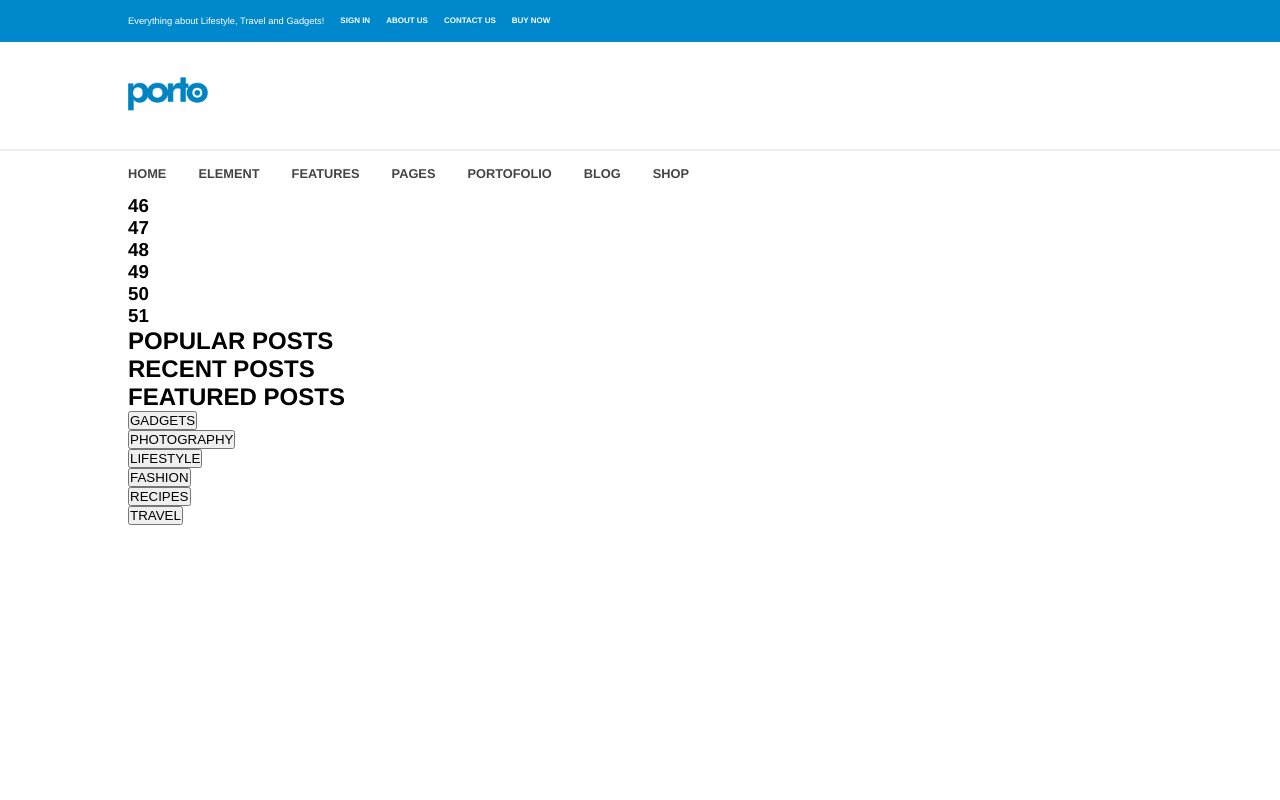
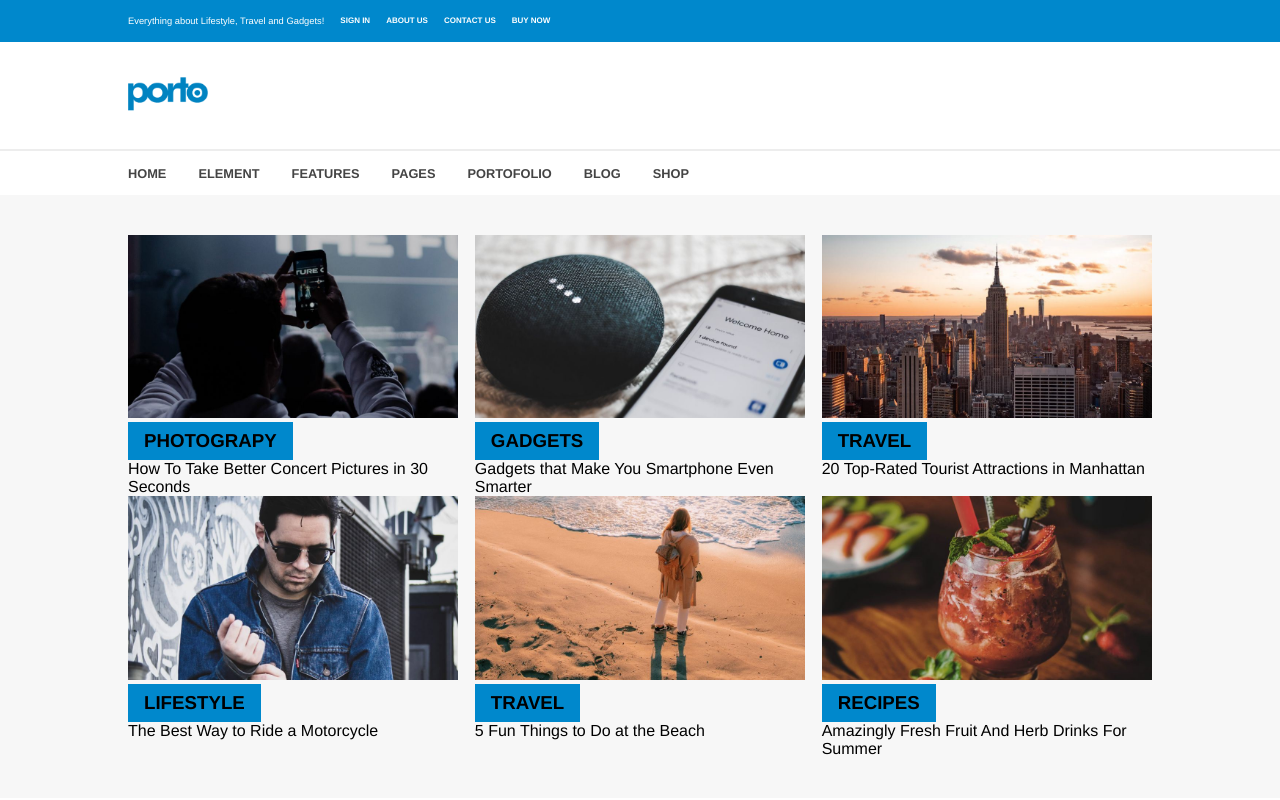
Before and after one commit to Nicola-Perera/proj-html-vuejs, a Vue app: page / in a window 1280 px wide. Shown: the top 800 px of the page. Built offline with nearby package versions, Linux system fonts and the light colour scheme.

Commit message:
add style to hero posts

```diff
--- a/src/App.vue
+++ b/src/App.vue
@@ -38,7 +38,7 @@ export default {
           title: 'How To Take Better Concert Pictures in 30 Seconds',
           overview: 'Euismod atras vulputate iltricies etri elit. Class aptent taciti sociosqu ad litora torquent per conubia nostra, per inceptos himenaeos.',
           text: 'Euismod atras vulputate iltricies etri elit. Class aptent taciti sociosqu ad litora torquent per conubia nostra, per inceptos himenaeos. Nulla nunc dui, tristique in semper vel, congue sed ligula. Nam dolor ligula, faucibus id sodales in, auctor fringilla libero. Pellentesque pellentesque tempor tellus eget hendreit. Morbi id aliquam ligula. Aliquam id dui sem. Proin rhoncus consequat nisl, eu ornare mauris tincidunt vitae. [...]',
-          image: 'blog-46.jpg',
+          image: 'blog-46',
           status: {
             hero: true,
             popular: false,
@@ -54,7 +54,7 @@ export default {
           title: 'Gadgets that Make You Smartphone Even Smarter',
           overview: 'Euismod atras vulputate iltricies etri elit. Class aptent taciti sociosqu ad litora torquent per conubia nostra, per inceptos himenaeos.',
           text: 'Euismod atras vulputate iltricies etri elit. Class aptent taciti sociosqu ad litora torquent per conubia nostra, per inceptos himenaeos. Nulla nunc dui, tristique in semper vel, congue sed ligula. Nam dolor ligula, faucibus id sodales in, auctor fringilla libero. Pellentesque pellentesque tempor tellus eget hendreit. Morbi id aliquam ligula. Aliquam id dui sem. Proin rhoncus consequat nisl, eu ornare mauris tincidunt vitae. [...]',
-          image: 'blog-47.jpg',
+          image: 'blog-47',
           status: {
             hero: true,
             popular: false,
@@ -70,7 +70,7 @@ export default {
           title: '20 Top-Rated Tourist Attractions in Manhattan',
           overview: 'Euismod atras vulputate iltricies etri elit. Class aptent taciti sociosqu ad litora torquent per conubia nostra, per inceptos himenaeos.',
           text: 'Euismod atras vulputate iltricies etri elit. Class aptent taciti sociosqu ad litora torquent per conubia nostra, per inceptos himenaeos. Nulla nunc dui, tristique in semper vel, congue sed ligula. Nam dolor ligula, faucibus id sodales in, auctor fringilla libero. Pellentesque pellentesque tempor tellus eget hendreit. Morbi id aliquam ligula. Aliquam id dui sem. Proin rhoncus consequat nisl, eu ornare mauris tincidunt vitae. [...]',
-          image: 'blog-48.jpg',
+          image: 'blog-48',
           status: {
             hero: true,
             popular: false,
@@ -86,7 +86,7 @@ export default {
           title: 'The Best Way to Ride a Motorcycle',
           overview: 'Euismod atras vulputate iltricies etri elit. Class aptent taciti sociosqu ad litora torquent per conubia nostra, per inceptos himenaeos.',
           text: 'Euismod atras vulputate iltricies etri elit. Class aptent taciti sociosqu ad litora torquent per conubia nostra, per inceptos himenaeos. Nulla nunc dui, tristique in semper vel, congue sed ligula. Nam dolor ligula, faucibus id sodales in, auctor fringilla libero. Pellentesque pellentesque tempor tellus eget hendreit. Morbi id aliquam ligula. Aliquam id dui sem. Proin rhoncus consequat nisl, eu ornare mauris tincidunt vitae. [...]',
-          image: 'blog-49.jpg',
+          image: 'blog-49',
           status: {
             hero: true,
             popular: false,
@@ -102,7 +102,7 @@ export default {
           title: '5 Fun Things to Do at the Beach',
           overview: 'Euismod atras vulputate iltricies etri elit. Class aptent taciti sociosqu ad litora torquent per conubia nostra, per inceptos himenaeos.',
           text: 'Euismod atras vulputate iltricies etri elit. Class aptent taciti sociosqu ad litora torquent per conubia nostra, per inceptos himenaeos. Nulla nunc dui, tristique in semper vel, congue sed ligula. Nam dolor ligula, faucibus id sodales in, auctor fringilla libero. Pellentesque pellentesque tempor tellus eget hendreit. Morbi id aliquam ligula. Aliquam id dui sem. Proin rhoncus consequat nisl, eu ornare mauris tincidunt vitae. [...]',
-          image: 'blog-50.jpg',
+          image: 'blog-50',
           status: {
             hero: true,
             popular: false,
@@ -118,7 +118,7 @@ export default {
           title: 'Amazingly Fresh Fruit And Herb Drinks For Summer',
           overview: 'Euismod atras vulputate iltricies etri elit. Class aptent taciti sociosqu ad litora torquent per conubia nostra, per inceptos himenaeos.',
           text: 'Euismod atras vulputate iltricies etri elit. Class aptent taciti sociosqu ad litora torquent per conubia nostra, per inceptos himenaeos. Nulla nunc dui, tristique in semper vel, congue sed ligula. Nam dolor ligula, faucibus id sodales in, auctor fringilla libero. Pellentesque pellentesque tempor tellus eget hendreit. Morbi id aliquam ligula. Aliquam id dui sem. Proin rhoncus consequat nisl, eu ornare mauris tincidunt vitae. [...]',
-          image: 'blog-52.jpg',
+          image: 'blog-51',
           status: {
             hero: true,
             popular: false,
--- a/src/components/main/HeroPost.vue
+++ b/src/components/main/HeroPost.vue
@@ -1,6 +1,12 @@
 <template>
     <div id="HeroPost">
-      <h3>{{ post.id }}</h3>
+      <div class="hero_image">
+        <img :src="require('../../assets/img/source_images/' + post.image + '.jpg')" alt="">
+        <div class="hero_content">
+            <h3>{{ post.genre }}</h3>
+          <p>{{ post.title }}</p>
+        </div>
+      </div>
     </div>
 </template>
 
@@ -16,4 +22,22 @@ export default {
 <style lang="scss">
 @import '../../assets/style/common.scss';
 
+#HeroPost {
+  // color: #fff;
+  .hero_image {
+    position: relative;
+    img {
+      width: 100%;
+    }
+    .hero_content {
+      // position: absolute;
+        h3 {
+          padding: .5rem 1rem;
+          display: inline-block;
+          background-color: #0088cc;
+        }
+    }
+  }
+}
+
 </style>
--- a/src/components/main/SiteMain.vue
+++ b/src/components/main/SiteMain.vue
@@ -3,7 +3,7 @@
 
         <!-- hero posts -->
         <div class="hero_posts">
-            <div class="width80">
+            <div class="width80 container">
                 <HeroPost v-for="post in posts" :post="post" :posts="posts" :key="post.id" v-show="post.status.hero"/>
             </div>
         </div>
@@ -78,4 +78,16 @@ export default {
 <style lang="scss">
 @import '../../assets/style/common.scss';
 
+.hero_posts {
+    background-color: #f7f7f7;
+    padding: 2.5rem 0;
+    .width80.container {
+        flex-wrap: wrap;
+        justify-content: space-between;
+        #HeroPost {
+            width: calc(100% / 3.1);
+        }
+    }
+}
+
 </style>
```
